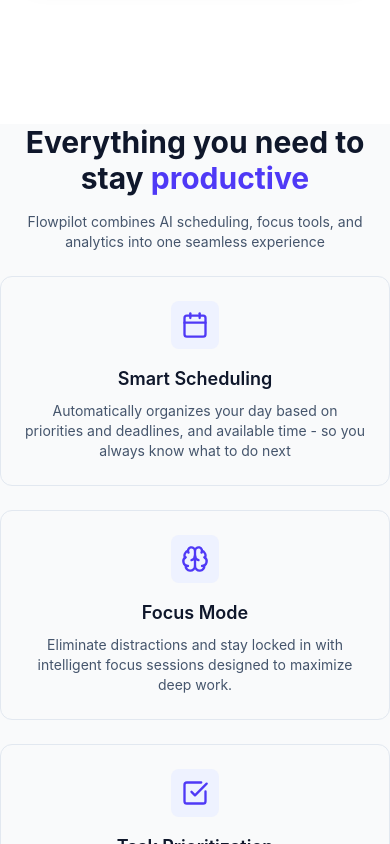
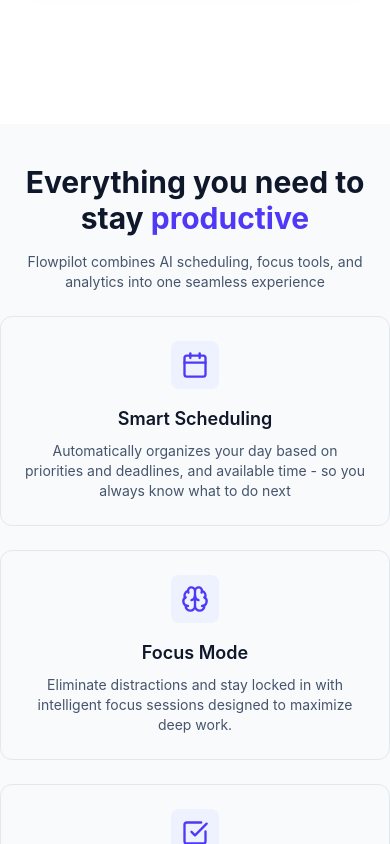
Before and after one commit to Tohbii/FlowPilot, a React (Vite) app: page / in a window 390 px wide. Shown: the part 720-1564 px from the top of the page. Built offline with nearby package versions, Linux system fonts and the light colour scheme.

Commit message:
add padding to features

```diff
--- a/src/components/Features.jsx
+++ b/src/components/Features.jsx
@@ -3,7 +3,7 @@
 
 const Features = () => {
   return (
-    <div  id="features" className=' bg-gray-50 text-center max-w-full mx-autopy-10 md:py-12  scroll-mt-20'>
+    <div  id="features" className=' bg-gray-50 text-center max-w-full mx-autopy-10 py-10 md:py-12 scroll-mt-20'>
         <h2 className='text-3xl md:text-4xl font-bold text-slate-900 mb-4'>
             Everything you need to stay <span className='text-indigo-600'>productive</span>
         </h2>
```
